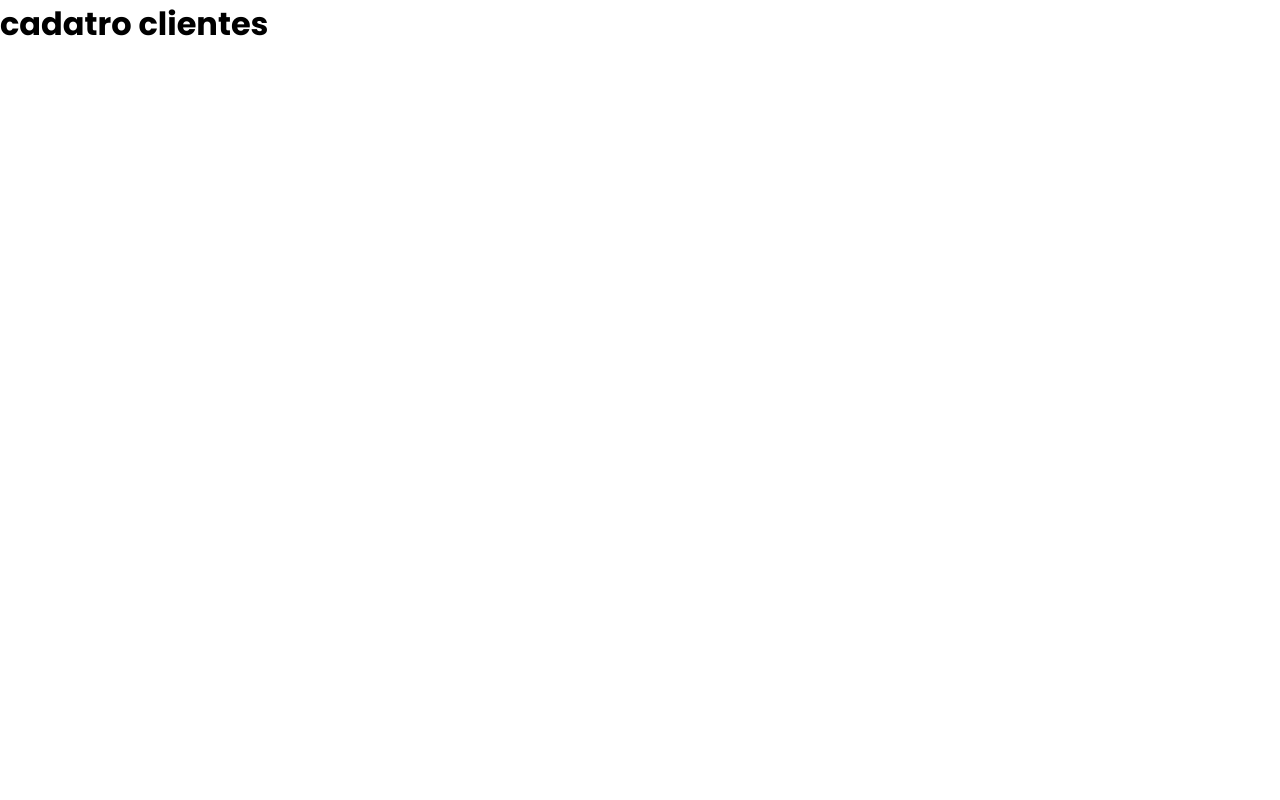
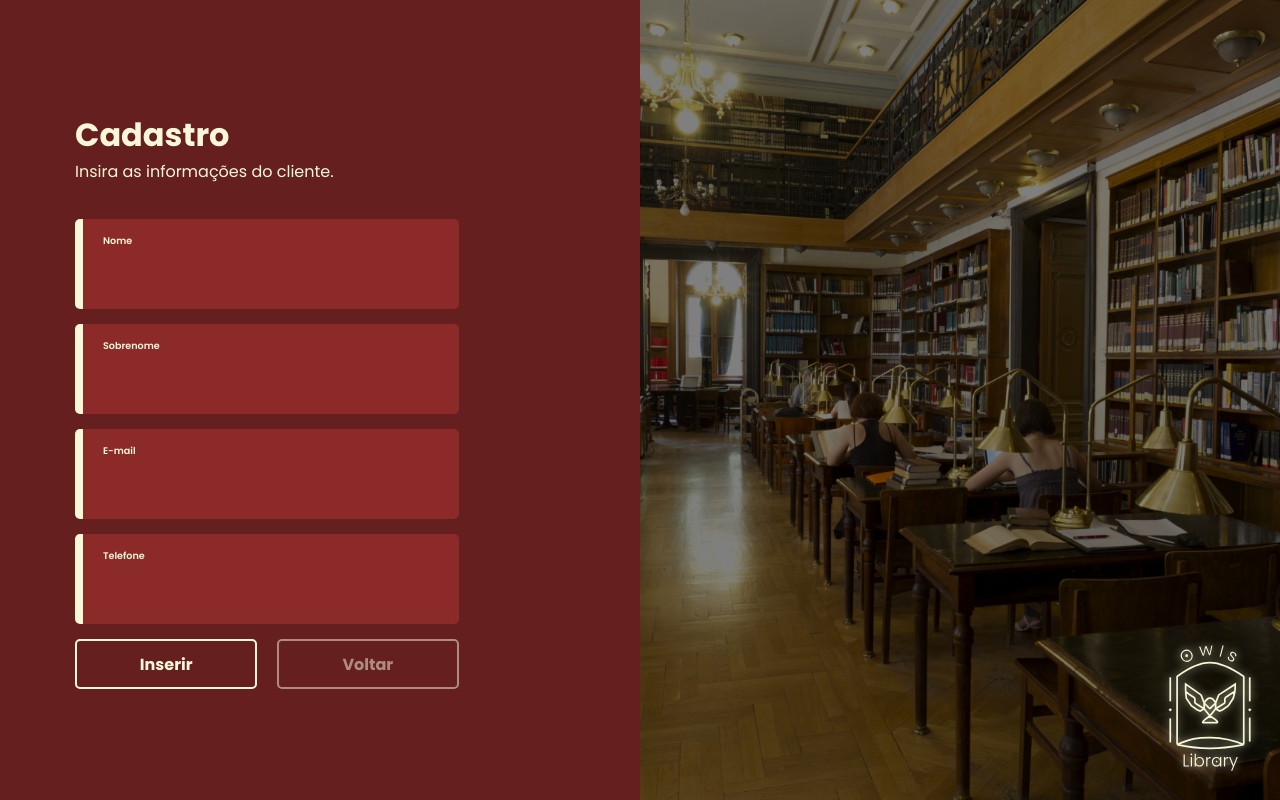
Before and after one commit to JenniGabriely01/react-doctor-system, a React (Vite) app: page /CadClientes in a window 1280 px wide. Built offline with nearby package versions, Linux system fonts and the light colour scheme.

Commit message:
Cria página de cadastro dos clientes e adiciona componentes

```diff
--- /dev/null
+++ b/src/components/cadButtons/cadButtons.css
@@ -0,0 +1,24 @@
+:root {
+    --Vermelho: #8C2A2A;
+    --Amarelo: #F8F8D8;
+    --VermelhoOpacidade: #C28989;
+}
+
+.button{
+   width: 15vw;
+   height: 3.9vw;
+   border: 2px solid var(--Amarelo);
+   border-radius: 5px;
+   background-color: transparent;
+   color: var(--Amarelo);
+   align-items: center;
+   cursor: pointer;
+}
+
+.button h1 {
+    font-size: 1.25vw;
+}
+
+.button:hover {
+    opacity: 90%;
+}
--- /dev/null
+++ b/src/components/cadButtons/cadButtons.jsx
@@ -0,0 +1,17 @@
+import { useNavigate } from 'react-router-dom'
+import './cadButtons.css'
+
+export default function CadButton({ legendaBotao, rota, cor, margem }) {
+
+    const navigate = useNavigate();
+
+    const handleClick = () => {
+        navigate(rota);
+    }
+
+    return (
+        <button style={{ opacity: cor, margin: margem }} className="button" onClick={handleClick}>
+            <h1>{legendaBotao}</h1>
+        </button>
+    )
+}
--- a/src/pages/CadClientes/cadClientes.css
+++ b/src/pages/CadClientes/cadClientes.css
@@ -0,0 +1,77 @@
+:root {
+    --Vermelho: #8C2A2A;
+    --VermelhoBackground: #651F1F;
+    --Amarelo: #F8F8D8;
+    --Marrom: #C29181;
+}
+
+html,
+body {
+    height: 100%;
+    margin: 0;
+    padding: 0;
+}
+
+.main-content {
+    display: flex;
+    width: 100%;
+    height: 100vh;
+}
+
+.info-conteiner {
+    width: 50%;
+    background-color: var(--VermelhoBackground);
+    display: flex;
+    flex-direction: column;
+    justify-content: center;
+}
+
+.cad-content {
+    display: flex;
+    flex-direction: column;
+    width: 60%;
+    margin-left: 75px;
+    text-align: left;
+}
+
+.cad-content h1 {
+    font-size: 2rem;
+    font-weight: 700;
+    color: var(--Amarelo);
+}
+
+.p-title {
+    font-size: 1rem;
+    font-weight: 400;
+    margin-bottom: 35px;
+    color: var(--Amarelo);
+}
+
+.buttons {
+    display: flex;
+}
+
+.img-cad {
+    width: 50%;
+    height: 100%;
+    display: flex;
+    justify-content: center;
+    align-items: center;
+    overflow: hidden;
+}
+
+.background-imagem {
+    width: 100%;
+    height: 100%;
+    object-fit: cover;  /* garante que a imagem preencha a área sem distorcer */
+}
+
+.logo-background {
+    z-index: 1;
+    position: absolute;
+    max-width: 100px;
+    right: 0;
+    margin-right: 50px;
+    margin: 0 20px 20px 0;
+    bottom: 0;
+}
--- a/src/pages/CadClientes/cadClientes.jsx
+++ b/src/pages/CadClientes/cadClientes.jsx
@@ -1,7 +1,56 @@
+import React, { useState } from 'react';
+import { useNavigate } from 'react-router-dom';
+import './cadClientes.css';
+import imagemDireita from '../../assets/imagens/ImagemFundoCad.png';
+import logoVertical from '../../assets/imagens/logoVertical.svg';
+import Input from '../../components/input/inpux';
+import CadButton from '../../components/cadButtons/cadButtons';
+
 export default function CadClientes() {
     return (
         <>
-            <h1>cadatro clientes</h1>
+            <section className='main-content'>
+                <div className='info-conteiner'>
+                    <div className='cad-content'>
+                        <h1>Cadastro</h1>
+                        <p className='p-title'>Insira as informações do cliente.</p>
+                        <Input
+                            placeholder="Nome"
+                            type="text"
+                        />
+                        <Input
+                            placeholder="Sobrenome"
+                            type="text"
+                        />
+                        <Input
+                            placeholder="E-mail"
+                            type="text"
+                        />
+                        <Input
+                            placeholder="Telefone"
+                            type="text"
+                        />
+
+                        <div className='buttons'>
+                            <CadButton
+                                legendaBotao="Inserir"
+                                margem="0 0 0 0"
+                            />
+                            <CadButton
+                                legendaBotao="Voltar"
+                                cor="50%"
+                                margem="0 0 0 5%"
+                            />
+                        </div>
+                    </div>
+                </div>
+
+                <div className="img-cad">
+                    <img className="background-imagem" src={imagemDireita} alt="Imagem lateral" />
+                    <img className="logo-background" src={logoVertical} alt="Logo" />
+                </div>
+
+            </section>
         </>
     )
 }
```
Also changed, not shown: src/assets/imagens/ImagemFundoCad.png (added).
